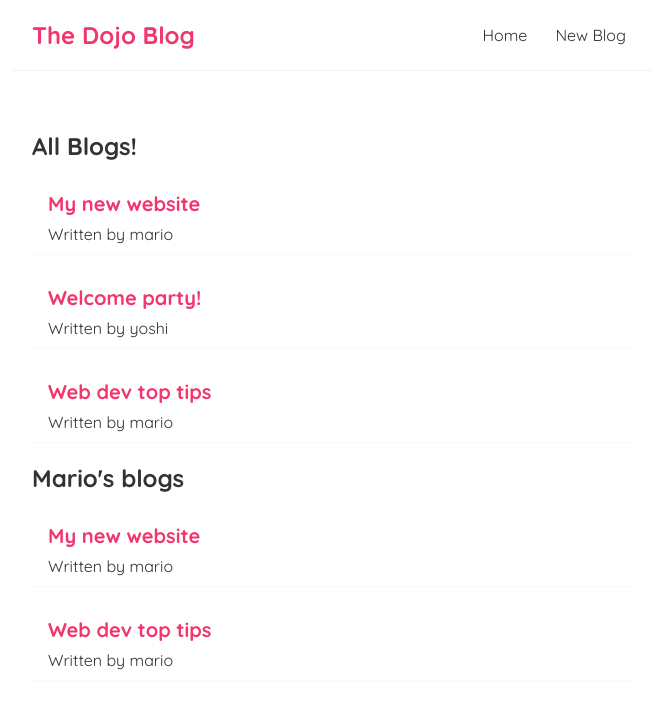
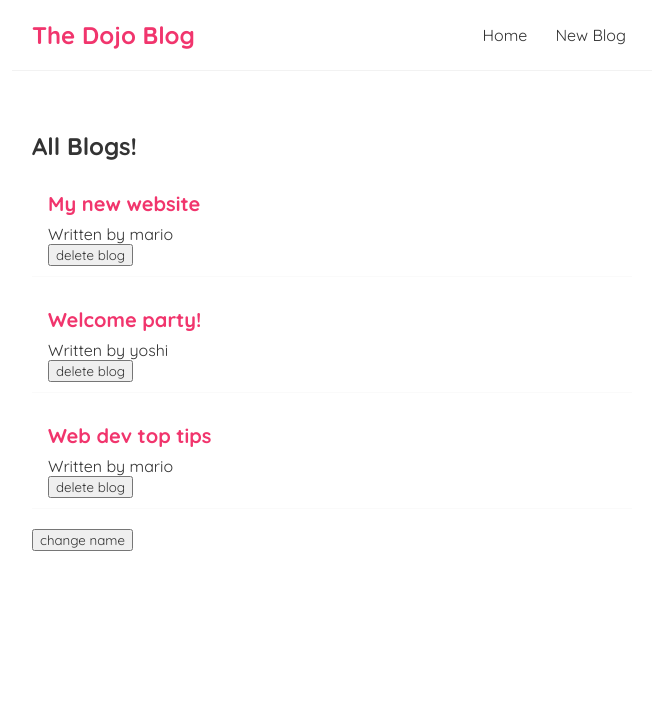
Before and after one commit to tduong10101/dojo-blog, a React (Create React App) app: page / in a window 1280 px wide. Shown: the top 708 px of the page, without its empty margins (308-964 px from the left). Built offline with nearby package versions, Linux system fonts and the light colour scheme.

Commit message:
lesson-14-15 useEffect hook and dependencies

```diff
--- a/src/BlogList.js
+++ b/src/BlogList.js
@@ -1,4 +1,5 @@
-const BlogList = ({blogs, title}) => {
+const BlogList = ({blogs, title, handleDelete}) => {
+
   return (
     <div className="blog-list">
       <h2>{ title }</h2>
@@ -6,6 +7,7 @@
         <div className="blog-preview" key={blog.id} >
           <h2>{ blog.title }</h2>
           <p>Written by { blog.author }</p>
+          <button onClick={() => handleDelete(blog.id)}>delete blog</button>
         </div>
       ))}
     </div>
--- a/src/Home.js
+++ b/src/Home.js
@@ -1,4 +1,4 @@
-import { useState } from "react";
+import { useState, useEffect } from "react";
 import BlogList from "./BlogList";
 
 const Home = () => {
@@ -8,10 +8,21 @@
     { title: 'Web dev top tips', body: 'lorem ipsum...', author: 'mario', id: 3 }
   ])
 
+  const [name, setName] = useState('mario')
+
+  const handleDelete = (id) => {
+    const newBlogs = blogs.filter(blog => blog.id !== id);
+    setBlogs(newBlogs);
+  }
+
+  useEffect(() => {
+    console.log('use effect ran');
+    console.log(name);
+  }, []);
   return (
     <div className="home">
-      <BlogList blogs={blogs} title="All Blogs!"/>
-      <BlogList blogs={blogs.filter((blog) => blog.author === 'mario' )} title="Mario's blogs"/>
+      <BlogList blogs={blogs} title="All Blogs!" handleDelete={handleDelete} />
+      <button onClick={() => setName('luigi')}>change name</button>
     </div>
   );
 }
```
